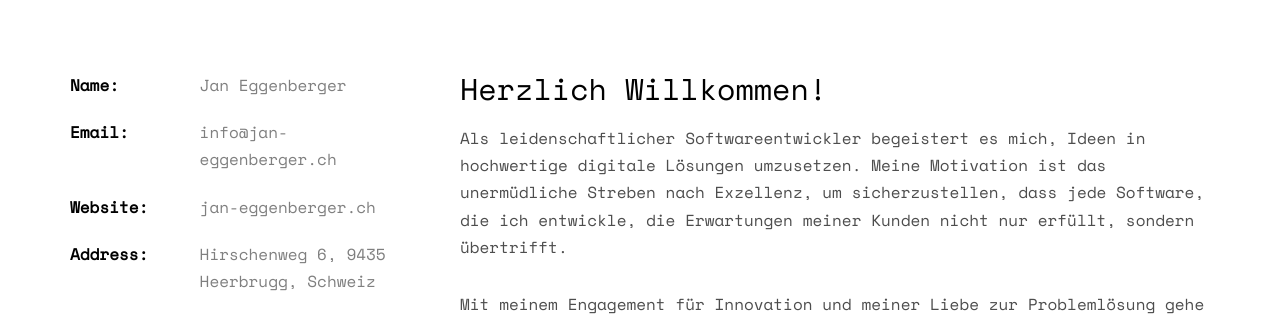
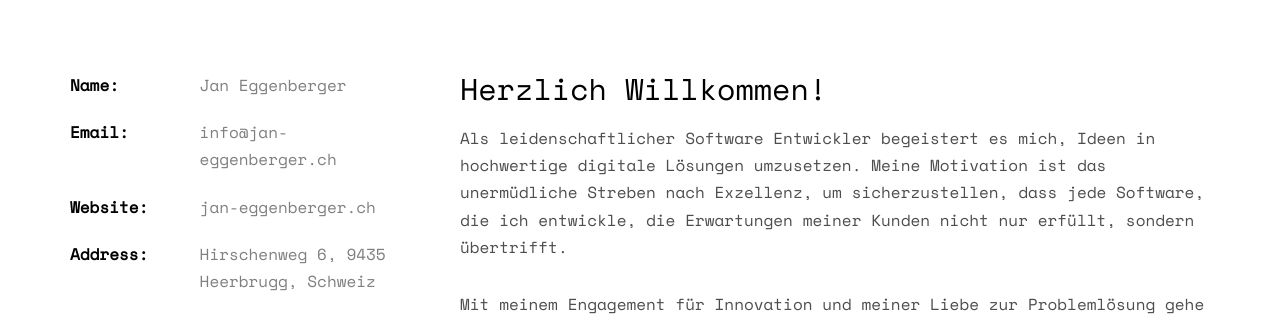
Before and after one commit to FEDIT-JE/website, a plain HTML site: page index.html in a window 1280 px wide. Shown: the part 1000-1316 px from the top of the page. Drawn offline with nearby package versions, Linux system fonts and the light colour scheme; some packages are replaced by stand-ins of ours; no server answers; files whose address does not match are found by name.

Commit message:
Textanpassung

```diff
--- a/index.html
+++ b/index.html
@@ -66,7 +66,7 @@
 					</div>
 					<div class="col-md-8">
 						<h2>Herzlich Willkommen!</h2>
-						<p>Als leidenschaftlicher Softwareentwickler begeistert es mich, Ideen in hochwertige digitale Lösungen umzusetzen. Meine Motivation ist das unermüdliche Streben nach Exzellenz, um sicherzustellen, dass jede Software, die ich entwickle, die Erwartungen meiner Kunden nicht nur erfüllt, sondern übertrifft.</p>
+						<p>Als leidenschaftlicher Software Entwickler begeistert es mich, Ideen in hochwertige digitale Lösungen umzusetzen. Meine Motivation ist das unermüdliche Streben nach Exzellenz, um sicherzustellen, dass jede Software, die ich entwickle, die Erwartungen meiner Kunden nicht nur erfüllt, sondern übertrifft.</p>
 						<p>Mit meinem Engagement für Innovation und meiner Liebe zur Problemlösung gehe ich jede Programmieraufgabe mit Begeisterung an und widme mich der Entwicklung robuster und benutzerfreundlicher Anwendungen.</p>
 						<p>
 							<ul class="fh5co-social-icons">
```
